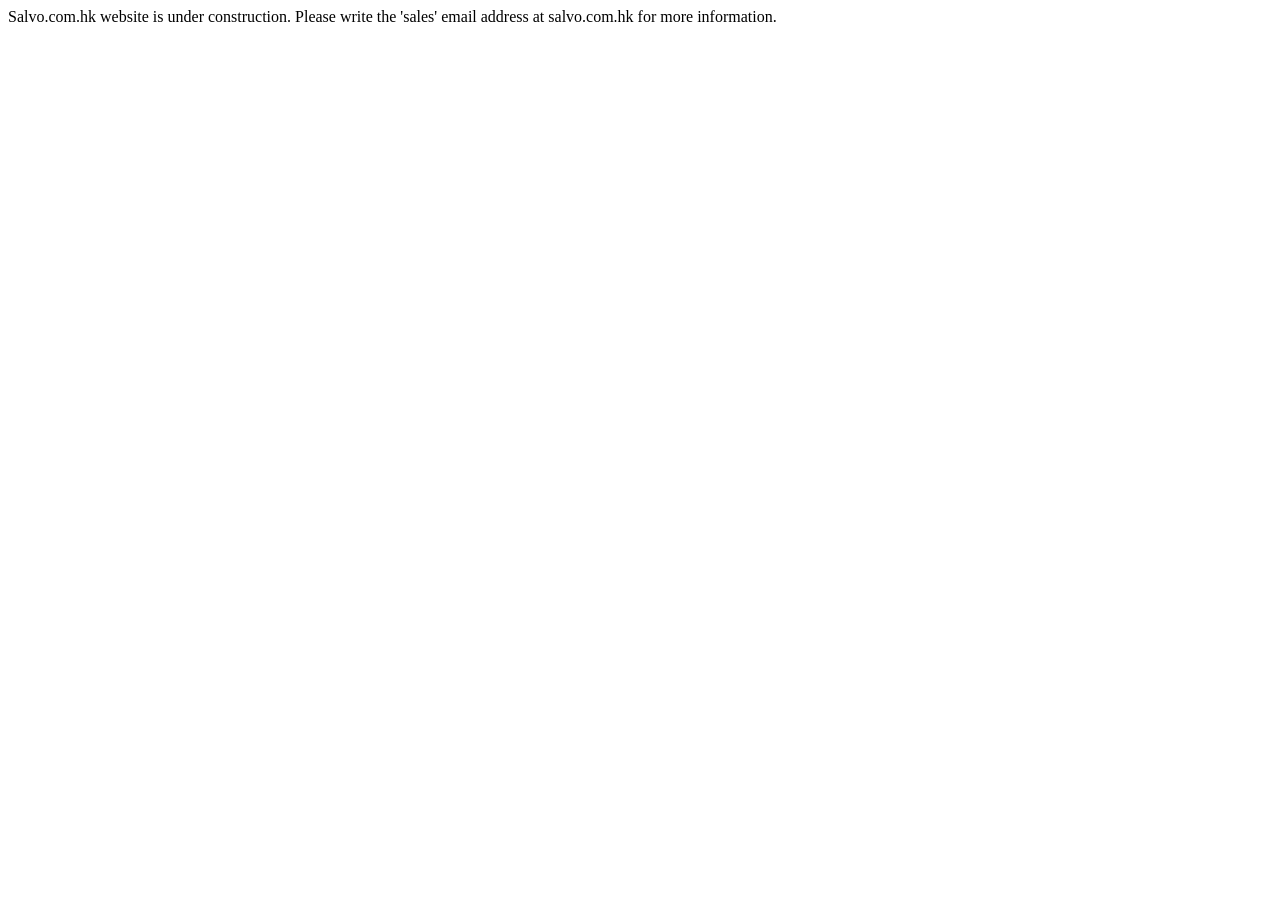
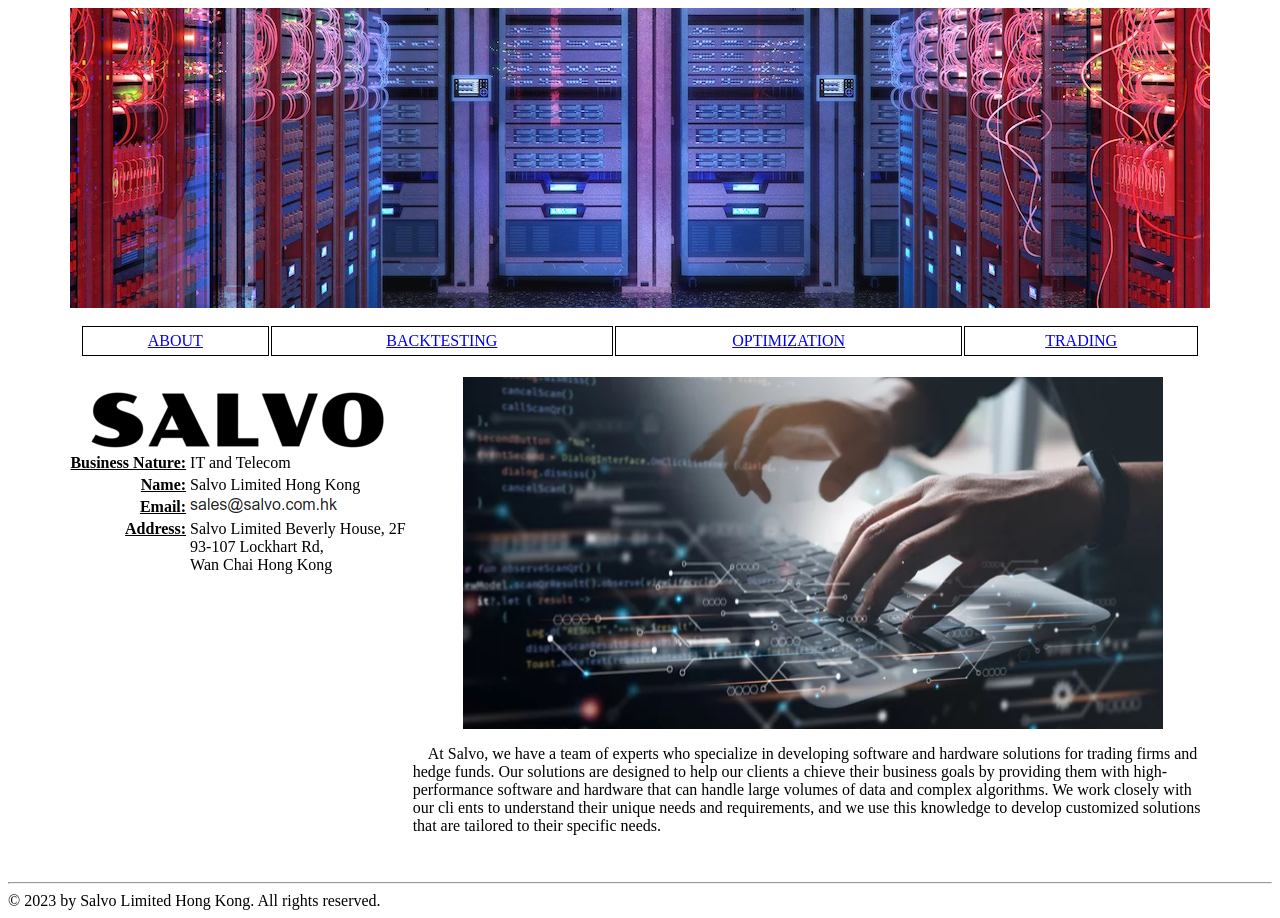
Before and after one commit to Salvo-com-hk/Salvo-com-hk.github.io, a plain HTML site: page index.html in a window 1280 px wide. Before the commit the page ends 800 px from the top, so only its background shows below. Drawn offline with Linux system fonts and the light colour scheme.

Commit message:
main page working

```diff
--- /dev/null
+++ b/about.html
@@ -0,0 +1,6 @@
+<p align="center"><img src="typietypie.png" width="700" height="352"></p>
+<p style="width: 50em;">
+&nbsp; &nbsp; At Salvo, we have a team of experts who specialize in developing software and hardware solutions for trading firms and hedge funds. Our solutions are designed to help our clients a
+chieve their business goals by providing them with high-performance software and hardware that can handle large volumes of data and complex algorithms. We work closely with our cli
+ents to understand their unique needs and requirements, and we use this knowledge to develop customized solutions that are tailored to their specific needs.
+</p>
--- /dev/null
+++ b/includeHTML.js
@@ -0,0 +1,27 @@
+function includeHTML() {
+  var z, i, elmnt, file, xhttp;
+  /* Loop through a collection of all HTML elements: */
+  z = document.getElementsByTagName("*");
+  for (i = 0; i < z.length; i++) {
+    elmnt = z[i];
+    /*search for elements with a certain atrribute:*/
+    file = elmnt.getAttribute("w3-include-html");
+    if (file) {
+      /* Make an HTTP request using the attribute value as the file name: */
+      xhttp = new XMLHttpRequest();
+      xhttp.onreadystatechange = function() {
+        if (this.readyState == 4) {
+          if (this.status == 200) {elmnt.innerHTML = this.responseText;}
+          if (this.status == 404) {elmnt.innerHTML = "Page not found.";}
+          /* Remove the attribute, and call this function once more: */
+          elmnt.removeAttribute("w3-include-html");
+          includeHTML();
+        }
+      }
+      xhttp.open("GET", file, true);
+      xhttp.send();
+      /* Exit the function: */
+      return;
+    }
+  }
+}
--- a/index.html
+++ b/index.html
@@ -1,6 +1,20 @@
-<html>
+<html xmlns="http://www.w3.org/1999/xhtml">
+<head>
+<script src="includeHTML.js"></script>
+<link rel="stylesheet" href="style.css">
+</head>
 <body>
-Salvo.com.hk website is under construction.
-Please write the 'sales' email address at salvo.com.hk for more information.
+<div w3-include-html="menu.html"></div>
+<table class="main"><tr><td><div w3-include-html="left.html"></div></td><td>
+<div w3-include-html="about.html"></div>
+</td></tr></table>
+
+<br>
+<br>
+<hr>
+&copy; 2023 by Salvo Limited Hong Kong. All rights reserved.
 </body>
+<script>
+includeHTML();
+</script>
 </html>
--- /dev/null
+++ b/left.html
@@ -0,0 +1,9 @@
+<img class="left_logo" src="logo.png" width="300" height="74"/>
+<div style="float:left">
+<table class="left">
+<tr><th>Business Nature:</th><td>IT and Telecom</td></tr>
+<tr><th>Name:</th><td>Salvo Limited Hong Kong</td></tr>
+<tr><th>Email:</th><td><img src="email2.png"></td></tr>
+<tr><th>Address:</th><td>Salvo Limited Beverly House, 2F<br>93-107 Lockhart Rd,<br>Wan Chai Hong Kong</td></tr>
+</table>
+</div>
--- /dev/null
+++ b/menu.html
@@ -0,0 +1,11 @@
+<p align="center"><img src="data-center.png" width="1140" height="300"></p>
+<p align="center">
+<table class="menu">
+<tr>
+<td><a href="index.html">About</a></td>
+<td><a href="backtesting.html">Backtesting</a></td>
+<td><a href="optimization.html">Optimization</a></td>
+<td><a href="trading.html">Trading</a></td>
+</tr>
+</table>
+</p>
--- /dev/null
+++ b/style.css
@@ -0,0 +1,30 @@
+table.menu {
+  width: 70em;
+}
+table.menu td {
+  border: 1px solid #000000;
+  padding: 5px;
+  background-color: #FFFFFF;
+  text-align: center;
+  text-transform: uppercase;
+}
+table.main {
+  margin-left: auto;
+  margin-right: auto;
+}
+table.main td {
+   vertical-align: top;
+}
+table.left th {
+   text-align: right;
+   vertical-align: top;
+   text-decoration: underline;
+}
+table.left td {
+  vertical-align:top;
+}
+img.left_logo {
+  display: block;
+  margin-left: auto;
+  margin-right: auto;
+}
```
Also changed, not shown: data-center.png (added), email2.png (added), logo.png (added), typietypie.png (added), 1 other file.
